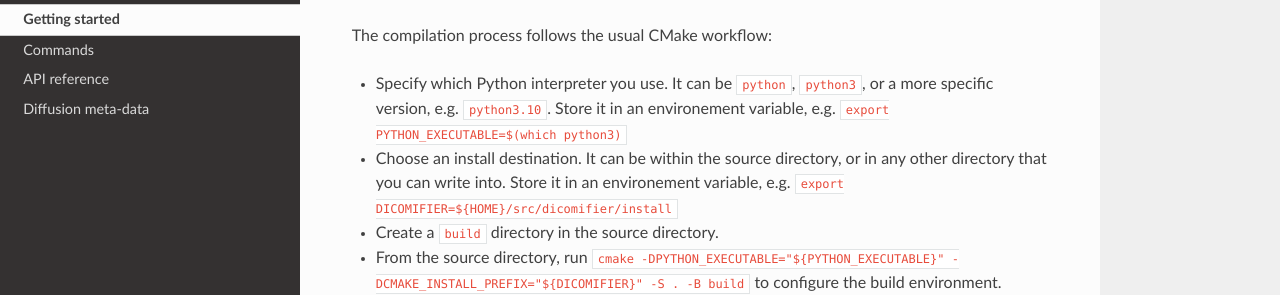
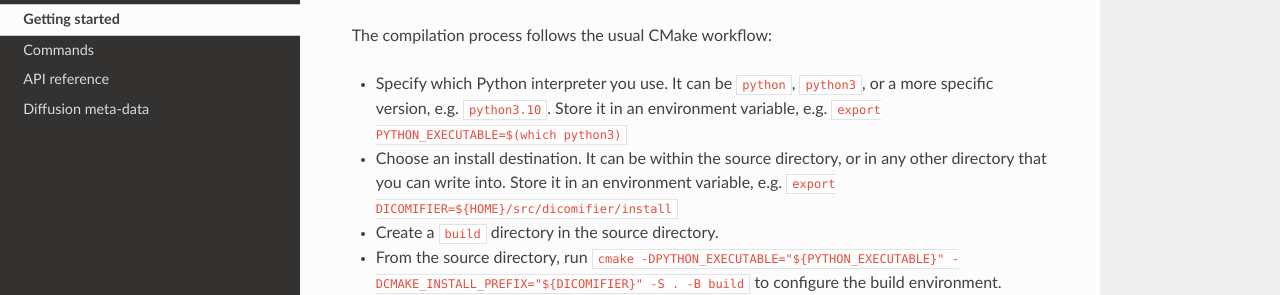
Before and after one commit to lamyj/dicomifier, a Sphinx documentation site: the page built from docs/getting_started.rst, in a window 1280 px wide and 900 px high, scrolled down 453 px. Shown: the part 159-454 px from the top of the window. Built offline with Sphinx 7.4.7 and the Read the Docs theme 2.0.0, drawn with Linux system fonts in a browser that asks for light colours.

Commit message:
Fix typos found by codespell

```diff
--- a/docs/commands/to-nifti.rst
+++ b/docs/commands/to-nifti.rst
@@ -19,9 +19,9 @@ Fallback elements are also supported: to use the contents of *PatientName*, and,
 
   dicomifier to-nifti -l '{PatientName|PatientID}'/{SeriesNumber} source_directory/ destination_directory
 
-In the leaf directory of the layout, NIfTI and JSON files will be saved with a incremental numeric name: since NIfTI can only accomodate one affine matrix per file, data sets with multiple image orientation (e.g. scout images) will be saved as ``1.nii``, ``2.nii``, etc.
+In the leaf directory of the layout, NIfTI and JSON files will be saved with a incremental numeric name: since NIfTI can only accommodate one affine matrix per file, data sets with multiple image orientation (e.g. scout images) will be saved as ``1.nii``, ``2.nii``, etc.
 
-The JSON file contains most of the fields present in the source DICOM data (Bruker data is implicitely converted to DICOM using :doc:`to-dicom`). The JSON data is a dictionary of the DICOM elements: elements with a public name (e.g. *PatientName*) will be recorded under this name, other elements (e.g. private elements) will be recorded using their numeric tag (e.g. *00291010*). The value of each entry will always be an array, in order to keep a consistent representation between single-valued items (e.g. *AcquisitionDate*) and multiple-valued items (e.g. *ImageType*). The dimension and the shape of the array depend on the organization of the image data:
+The JSON file contains most of the fields present in the source DICOM data (Bruker data is implicitly converted to DICOM using :doc:`to-dicom`). The JSON data is a dictionary of the DICOM elements: elements with a public name (e.g. *PatientName*) will be recorded under this name, other elements (e.g. private elements) will be recorded using their numeric tag (e.g. *00291010*). The value of each entry will always be an array, in order to keep a consistent representation between single-valued items (e.g. *AcquisitionDate*) and multiple-valued items (e.g. *ImageType*). The dimension and the shape of the array depend on the organization of the image data:
 
 - An *ImageType* element with value *["ORIGINAL", "PRIMARY"]* is a 1D array: it applies to the whole NIfTI data
 - An *EchoTime* element with value *[[10], [20]]* is a 2D array: for a 4D NIfTI, each item of the top-level array (respectively *[10]* and *[20]*) applies to a 3D volume of the NIfTI data. The first volume will have an associated echo time of 10 ms, and the second volume an associated echo time of 20 ms.
--- a/docs/getting_started.rst
+++ b/docs/getting_started.rst
@@ -24,8 +24,8 @@ If using Conda, all dependencies can be installed by ``conda install --yes -c co
 
 The compilation process follows the usual CMake workflow:
 
-- Specify which Python interpreter you use. It can be ``python``, ``python3``, or a more specific version, e.g. ``python3.10``. Store it in an environement variable, e.g. ``export PYTHON_EXECUTABLE=$(which python3)``
-- Choose an install destination. It can be within the source directory, or in any other directory that you can write into. Store it in an environement variable, e.g. ``export DICOMIFIER=${HOME}/src/dicomifier/install``
+- Specify which Python interpreter you use. It can be ``python``, ``python3``, or a more specific version, e.g. ``python3.10``. Store it in an environment variable, e.g. ``export PYTHON_EXECUTABLE=$(which python3)``
+- Choose an install destination. It can be within the source directory, or in any other directory that you can write into. Store it in an environment variable, e.g. ``export DICOMIFIER=${HOME}/src/dicomifier/install``
 - Create a ``build`` directory in the source directory.
 - From the source directory, run ``cmake -DPYTHON_EXECUTABLE="${PYTHON_EXECUTABLE}" -DCMAKE_INSTALL_PREFIX="${DICOMIFIER}" -S . -B build`` to configure the build environment.
 - Run ``cmake --build build --parallel`` to build Dicomifier.
```
Also changed, not shown: 1 other file.
